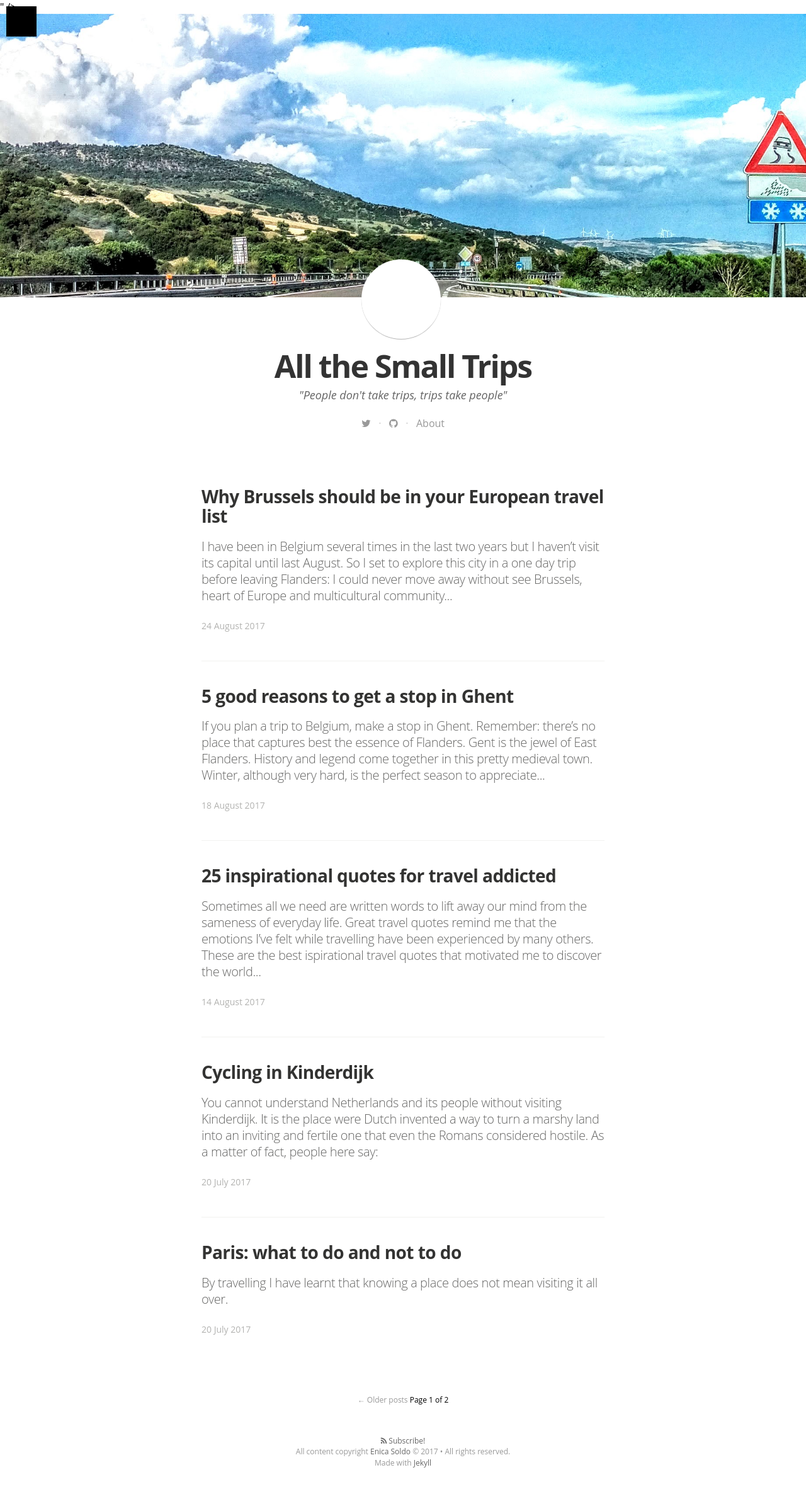
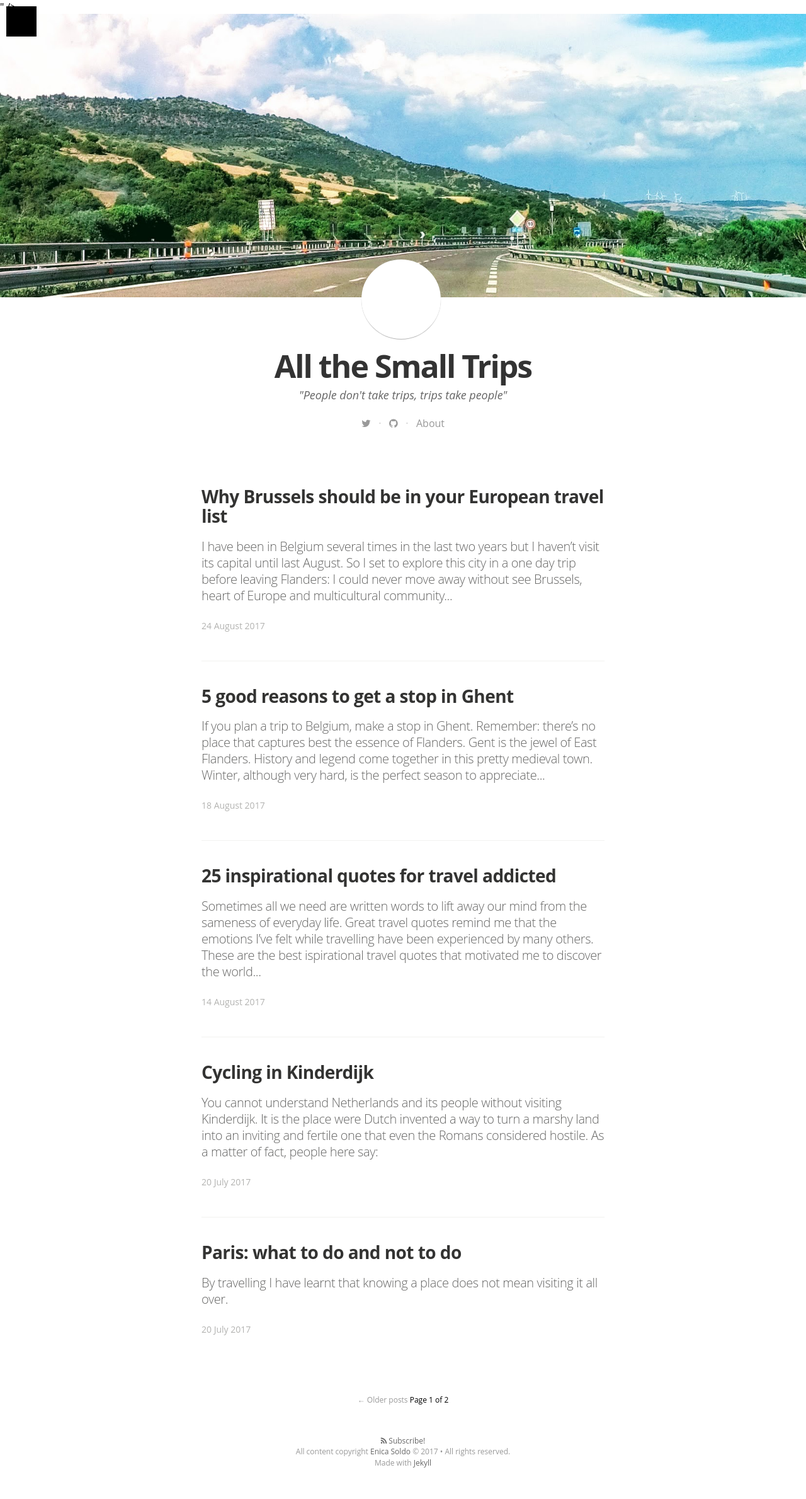
Before and after one commit to enicasoldo/allthesmalltrips.life, a Jekyll site: the page built from index.html, in a window 1280 px wide. Shown: the whole page at 63% size. Built offline with Jekyll 4.4.1, drawn with Linux system fonts in a browser that asks for light colours; nearby versions of some CDN libraries; some web fonts are replaced; the list of posts is cut into pages by our own code.

Commit message:
Update _config.yml

```diff
--- a/_config.yml
+++ b/_config.yml
@@ -13,7 +13,7 @@ logo: ""
 float_logo: true # true, false (default)
 
 # blog cover
-cover: "assets/images/small-trips.jpg"
+cover: "assets/images/cover-blog.jpg"
 
 name: 'Enica Soldo'
 author: 'Enica Soldo'
```
